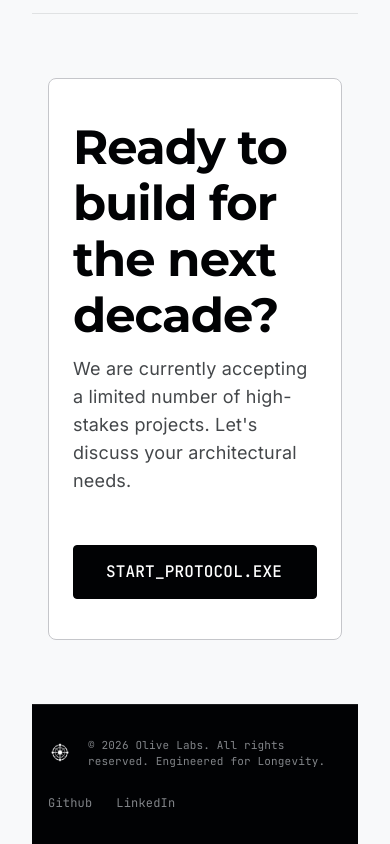
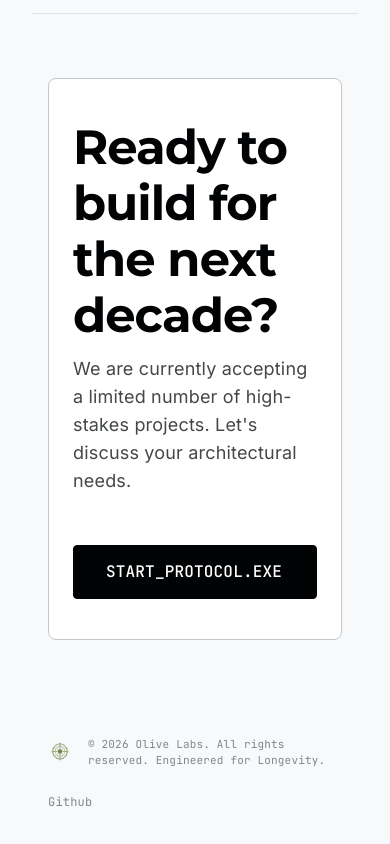
Before and after one commit to devherik/olive-labs-landpage, a React (Vite) app: page / in a window 390 px wide. Shown: the part 5063-5907 px from the top of the page. Built offline with nearby package versions, Linux system fonts and the light colour scheme.

Commit message:
style: update footer aesthetics and point GitHub link to the organization profile

```diff
--- a/src/App.css
+++ b/src/App.css
@@ -390,10 +390,9 @@
 
 /* Footer Section */
 .footer-container {
-  background: var(--primary);
+  background: var(--background);
   color: var(--on-primary);
   padding: 48px var(--space-margin-desktop);
-  border-top: 1px solid rgba(255, 255, 255, 0.1);
   display: flex;
   justify-content: space-between;
   align-items: center;
@@ -410,7 +409,6 @@
 
 .footer-logo {
   height: 24px;
-  filter: brightness(0) invert(1);
 }
 
 .footer-copyright {
@@ -507,6 +505,7 @@
   }
 
   .footer-container {
+    background-color: var(--background);
     padding: 32px var(--space-margin-mobile);
     flex-direction: column;
     align-items: flex-start;
--- a/src/App.tsx
+++ b/src/App.tsx
@@ -458,8 +458,7 @@ function App() {
               </span>
             </div>
             <div className="footer-nav">
-              <a href="https://github.com" target="_blank" rel="noreferrer" className="footer-link">Github</a>
-              <a href="https://linkedin.com" target="_blank" rel="noreferrer" className="footer-link">LinkedIn</a>
+              <a href="https://github.com/Green-Olive-Labs" target="_blank" rel="noreferrer" className="footer-link">Github</a>
             </div>
           </footer>
         </main>
```
